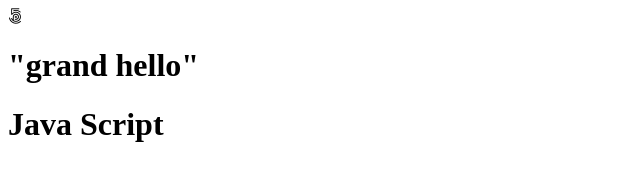
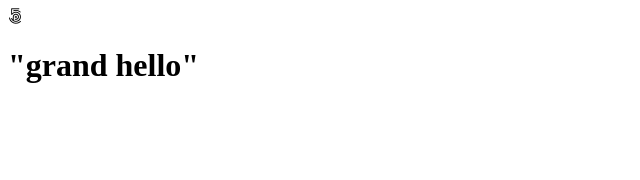
Before and after one commit to jayscode1/Template-test, a plain HTML site: page index.html in a window 1280 px wide. Shown: the whole page, without its empty margins (0-640 px from the left). Drawn offline with Linux system fonts and the light colour scheme; files whose address does not match are found by name.

Commit message:
hello grand

```diff
--- a/index.html
+++ b/index.html
@@ -17,7 +17,7 @@
         <i class="fab fa-500px"></i>
          <h1>"grand hello"</h1>
 
-         <h1>Java Script</h1>
+
 
         <script src = "js/index.js"></script>
     </body>
```
